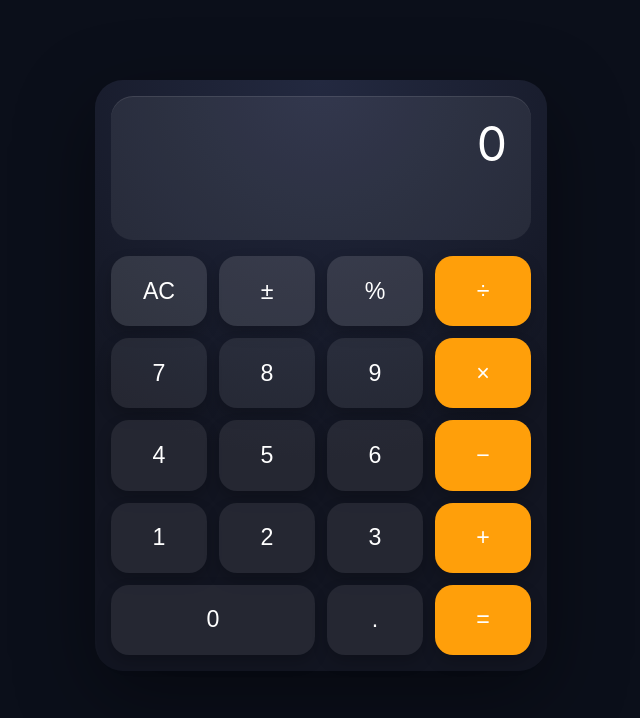
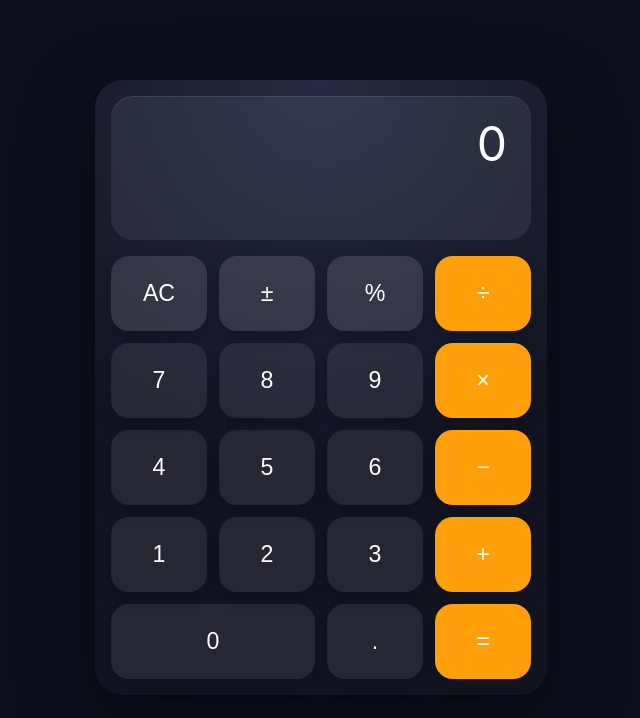
Before and after one commit to pkt-eng/Calculator, an Angular app: page / in a window 1280 px wide. Shown: the top 718 px of the page, without its empty margins (319-959 px from the left). Built offline with nearby package versions, Linux system fonts and the light colour scheme.

Commit message:
Increase button min-height from 70px to 75px

```diff
--- a/src/app/app.component.css
+++ b/src/app/app.component.css
@@ -3,7 +3,7 @@
 }
 
 .button {
-  min-height: 70px;
+  min-height: 75px;
   border-radius: 18px;
   border: none;
   box-shadow: 0 7px 15px rgba(0, 0, 0, 0.2);
```
